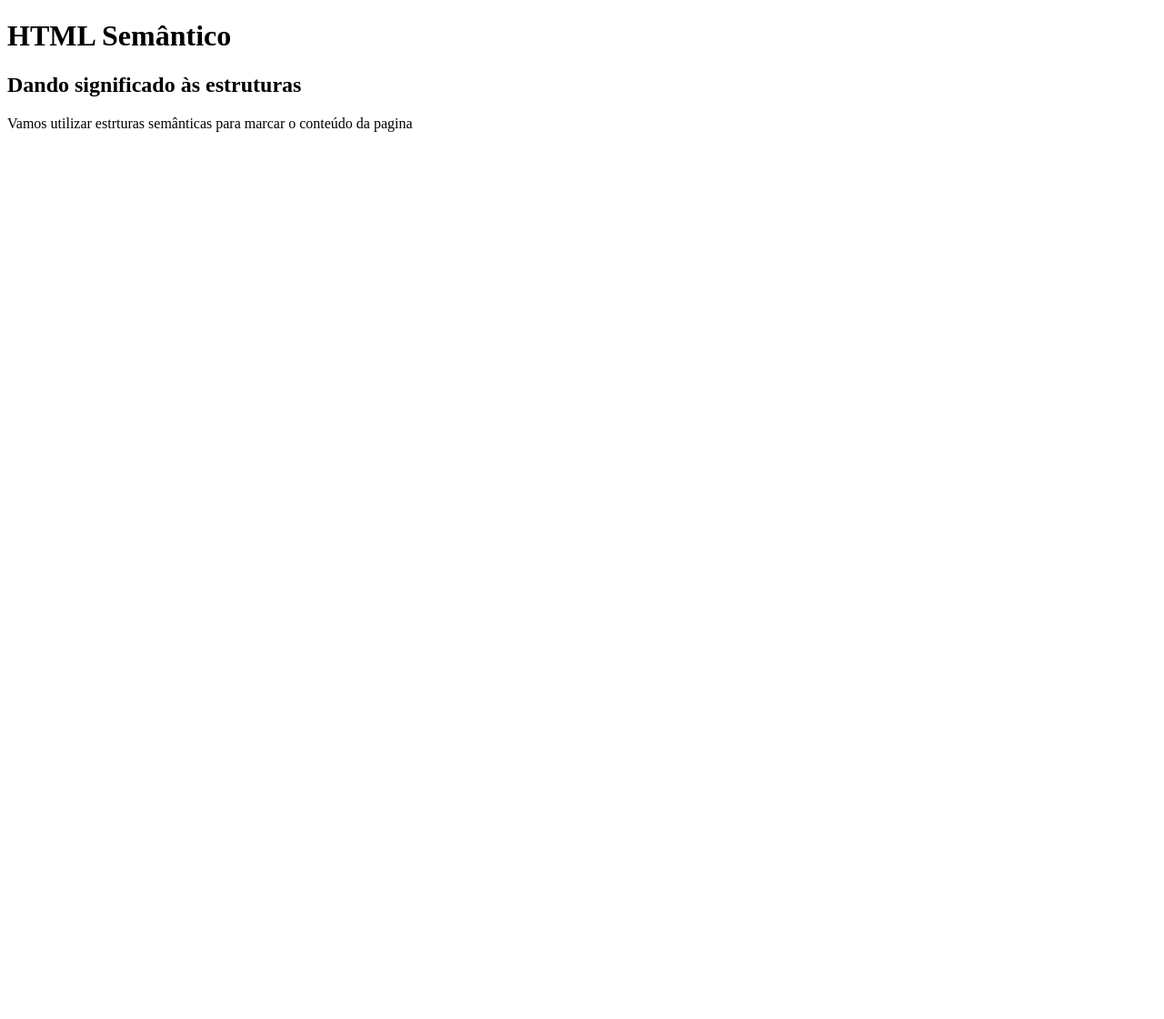
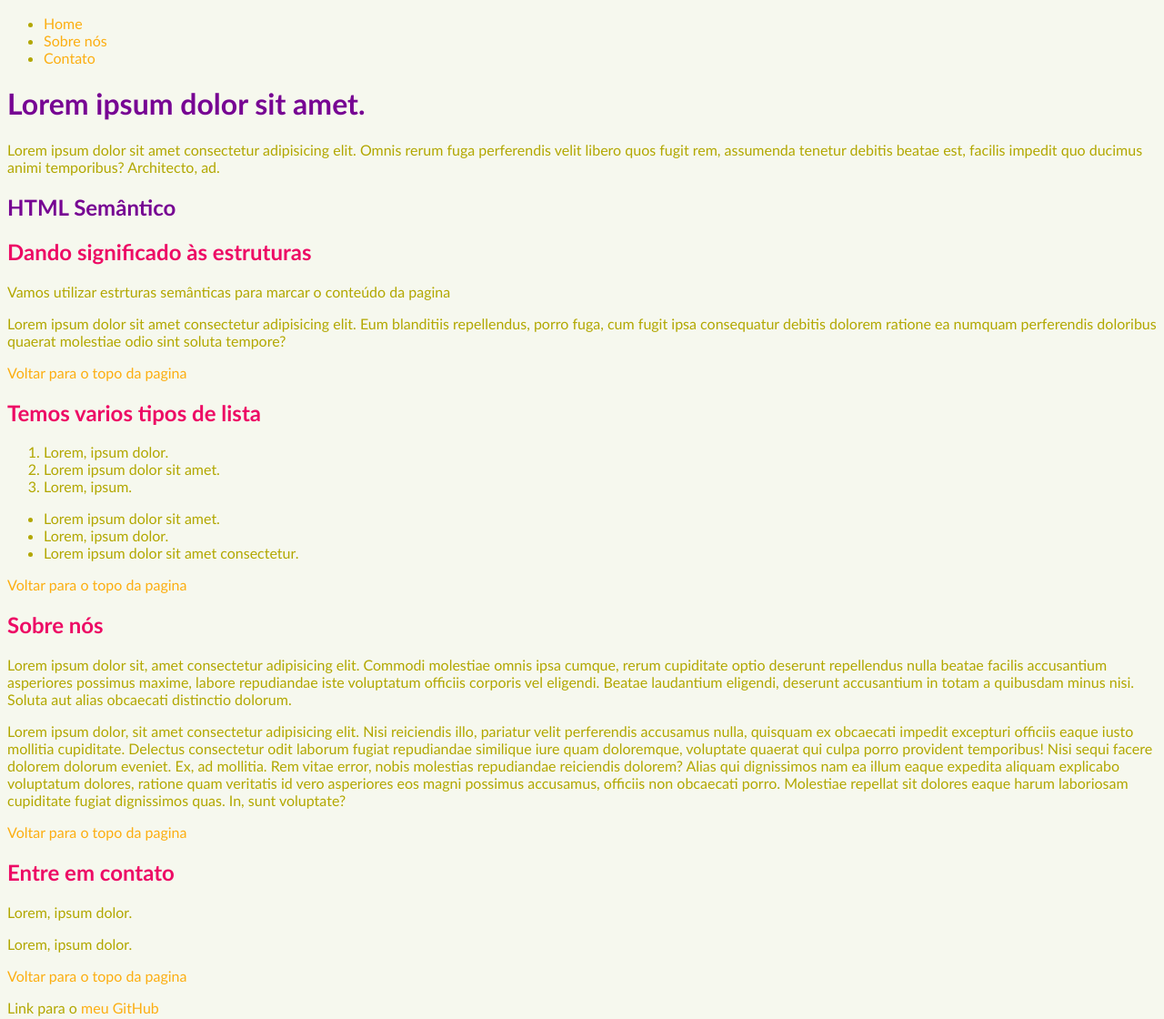
Before and after one commit to 55Hian/html-semantico, a plain HTML site: page index.html in a window 1280 px wide. Shown: the whole page at 91% size. Before the commit the page ends 800 px from the top, so only its background shows below. Drawn offline with Linux system fonts and the light colour scheme.

Commit message:
Aula de HTML semantica e CSS

```diff
--- a/index.html
+++ b/index.html
@@ -1,17 +1,105 @@
 <!DOCTYPE html>
 <html lang="pt-BR">
+
     <head>
         <meta charset="UTF-8">
         <meta name="viewport" content="width=device-width, initial-scale=1.0">
+        <link rel="stylesheet" href="./style.css">
         <title>HTML Semântico</title>
+        <style>
+            body{
+                background-color: #f6f8ee;
+            }
+        </style>
     </head>
+
     <body>
+        <header id="topo-pagina">
+
+            <nav>
+
+                <!-- Lista não ordenada -->
+                <ul>
+
+                    <!-- Itens da lista -->
+                    <li>
+                        <a href="./index.html">Home</a>
+                    </li>
+
+                    <li>
+                        <a href="#sobre-nos">Sobre nós</a>
+                    </li>
+
+                    <li>
+                        <a href="#entre-em-contato">Contato</a>
+                    </li>
+
+
+                </ul>
+
+            </nav>
+
+                <h1>Lorem ipsum dolor sit amet.</h1>
+                <p>Lorem ipsum dolor sit amet consectetur adipisicing elit. Omnis rerum fuga perferendis velit libero quos fugit rem, assumenda tenetur debitis beatae est, facilis impedit quo ducimus animi temporibus? Architecto, ad.</p>
+
+        </header>
+
+            <article>
                 <header>
                     <h1>HTML Semântico</h1>
                     <h2>Dando significado às estruturas</h2>
                     <p>Vamos utilizar estrturas semânticas para marcar o conteúdo da pagina</p>
-
                 </header>
 
+
+                <p> Lorem ipsum dolor sit amet consectetur adipisicing elit. Eum blanditiis repellendus, porro fuga, cum fugit ipsa consequatur debitis dolorem ratione ea numquam perferendis doloribus quaerat molestiae odio sint soluta tempore?
+                </p>
+
+                <a href="#topo-pagina">Voltar para o topo da pagina</a>
+            </article>
+
+        <article>
+            <header>
+                <h2>Temos varios tipos de lista</h2>
+
+                <ol>
+                    <li>Lorem, ipsum dolor.</li>
+                    <li>Lorem ipsum dolor sit amet.</li>
+                    <li>Lorem, ipsum.</li>
+                </ol>
+
+                <ul>
+                    <li>Lorem ipsum dolor sit amet.</li>
+                    <li>Lorem, ipsum dolor.</li>
+                    <li>Lorem ipsum dolor sit amet consectetur.</li>
+                </ul>
+            </header>
+
+            <a href="#topo-pagina">Voltar para o topo da pagina </a>
+        </article>
+
+        <section id="sobre-nos">
+            <h2>Sobre nós</h2>
+            <p>Lorem ipsum dolor sit, amet consectetur adipisicing elit. Commodi molestiae omnis ipsa cumque, rerum cupiditate optio deserunt repellendus nulla beatae facilis accusantium asperiores possimus maxime, labore repudiandae iste voluptatum officiis corporis vel eligendi. Beatae laudantium eligendi, deserunt accusantium in totam a quibusdam minus nisi. Soluta aut alias obcaecati distinctio dolorum.</p>
+
+            <p>Lorem ipsum dolor, sit amet consectetur adipisicing elit. Nisi reiciendis illo, pariatur velit perferendis accusamus nulla, quisquam ex obcaecati impedit excepturi officiis eaque iusto mollitia cupiditate. Delectus consectetur odit laborum fugiat repudiandae similique iure quam doloremque, voluptate quaerat qui culpa porro provident temporibus! Nisi sequi facere dolorem dolorum eveniet. Ex, ad mollitia. Rem vitae error, nobis molestias repudiandae reiciendis dolorem? Alias qui dignissimos nam ea illum eaque expedita aliquam explicabo voluptatum dolores, ratione quam veritatis id vero asperiores eos magni possimus accusamus, officiis non obcaecati porro. Molestiae repellat sit dolores eaque harum laboriosam cupiditate fugiat dignissimos quas. In, sunt voluptate?</p>
+
+            <a href="#topo-pagina">Voltar para o topo da pagina</a>
+        </section>
+
+        <section id="entre-em-contato">
+            <h2>Entre em contato</h2>
+
+            <p>Lorem, ipsum dolor.</p>
+            <p>Lorem, ipsum dolor.</p>
+
+            <a href="#topo-pagina">Voltar para o topo da pagina</a>
+        </section>
+
+        <footer>
+            <!-- Proibido! -->
+            <!-- <header> </header> -->
+            <p>Link para o <a href="https://github.com/55Hian">meu GitHub</a></p>
+        </footer>
     </body>
 </html>
--- /dev/null
+++ b/style.css
@@ -0,0 +1,21 @@
+* {
+    font-family:'Gill Sans', 'Gill Sans MT', Calibri, 'Trebuchet MS', sans-serif ;
+    color: #b2a700;
+}
+
+html {
+    scroll-behavior: smooth; /*Comportamento-scroll: suave */
+}
+
+h1 {
+    color: #770493;
+}
+
+h2 {
+    color: #ed0b65;
+}
+
+a{
+    text-decoration: none;
+    color: #fcae11;
+}
```
Lines whose indentation alone changed are shown as unchanged.
